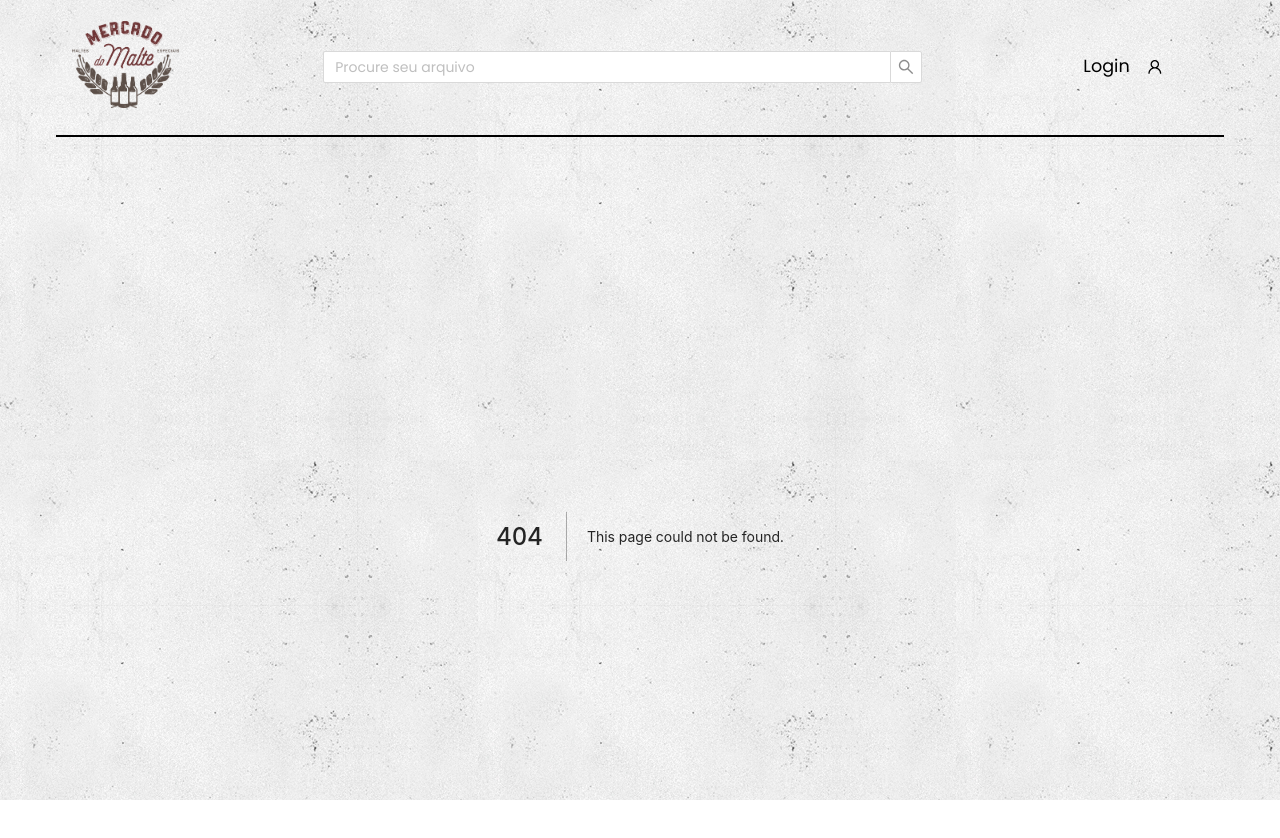
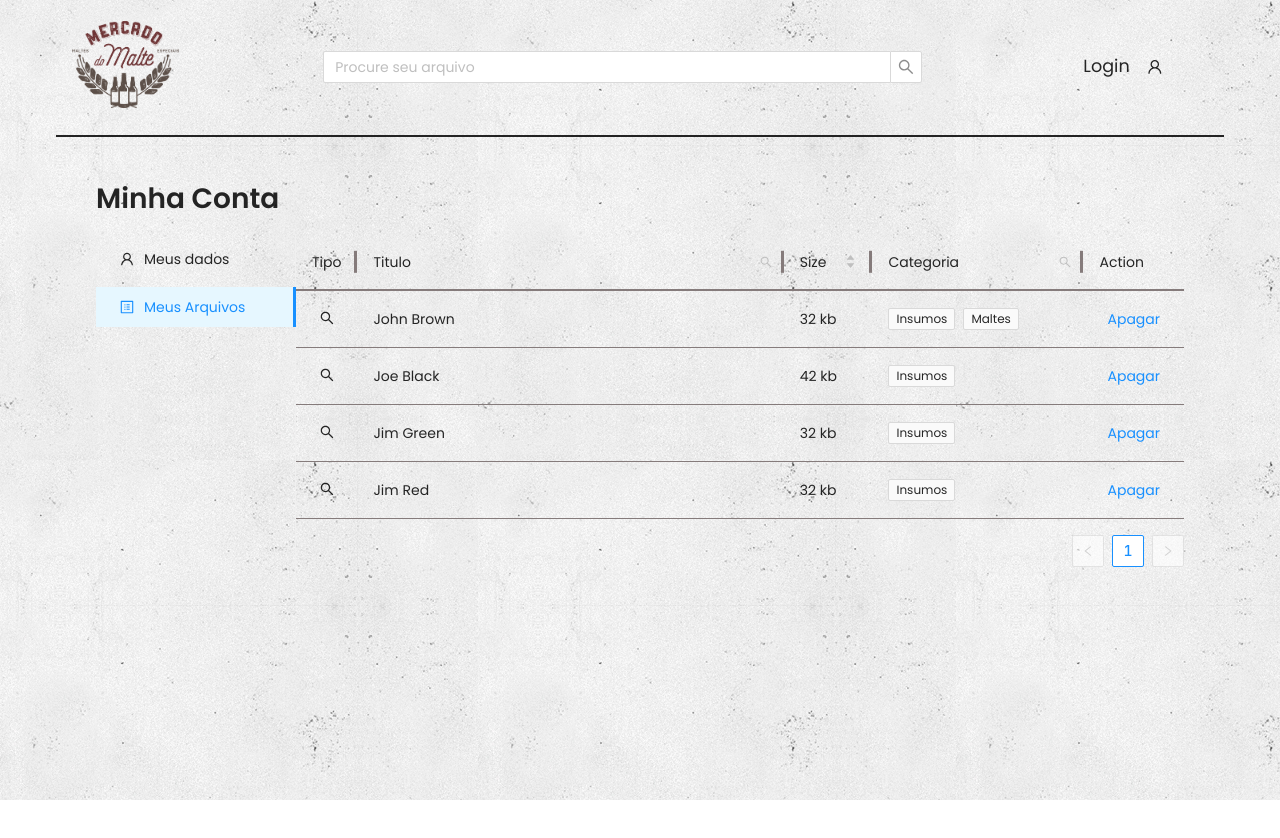
Before and after one commit to wtaiatella/mercdomalte, a Next.js app: page /myaccount in a window 1280 px wide. Before the commit this address had no page. Shown: the top 838 px of the page. After the commit the page ends 800 px from the top, so only its background shows below. Built offline with nearby package versions, Linux system fonts and the light colour scheme.

Commit message:
chore: add myaccount page

```diff
--- /dev/null
+++ b/src/components/UserDashboard/Index.tsx
@@ -0,0 +1,236 @@
+import { SearchOutlined } from '@ant-design/icons';
+import type { InputRef } from 'antd';
+import { Button, Input, Space, Table, Tag, Popconfirm, Modal } from 'antd';
+import type { ColumnsType, ColumnType } from 'antd/lib/table';
+import type { FilterConfirmProps } from 'antd/lib/table/interface';
+import React, { useRef, useState, ReactNode } from 'react';
+import Highlighter from 'react-highlight-words';
+
+import { Container } from './styles';
+
+interface DataType {
+	key: string;
+	icon: ReactNode;
+	title: string;
+	size: number;
+	categories: string[];
+}
+
+type DataIndex = keyof DataType;
+
+export function UserDashboard() {
+	const [searchText, setSearchText] = useState('');
+	const [searchedColumn, setSearchedColumn] = useState('');
+	const searchInput = useRef<InputRef>(null);
+
+	const [data, setData] = useState<DataType[]>([
+		{
+			key: '1',
+			icon: <SearchOutlined />,
+			title: 'John Brown',
+			size: 32,
+			categories: ['Insumos', 'Maltes'],
+		},
+		{
+			key: '2',
+			icon: <SearchOutlined />,
+			title: 'Joe Black',
+			size: 42,
+			categories: ['Insumos'],
+		},
+		{
+			key: '3',
+			icon: <SearchOutlined />,
+			title: 'Jim Green',
+			size: 32,
+			categories: ['Insumos'],
+		},
+		{
+			key: '4',
+			icon: <SearchOutlined />,
+			title: 'Jim Red',
+			size: 32,
+			categories: ['Insumos'],
+		},
+	]);
+
+	const handleSearch = (
+		selectedKeys: string[],
+		confirm: (param?: FilterConfirmProps) => void,
+		dataIndex: DataIndex
+	) => {
+		confirm();
+		setSearchText(selectedKeys[0]);
+		setSearchedColumn(dataIndex);
+	};
+
+	const handleReset = async (clearFilters: () => void) => {
+		clearFilters();
+		setSearchText('');
+	};
+
+	const handleDelete = (key: React.Key) => {
+		const downloadData = data.filter((item) => item.key === key);
+		console.log(downloadData[0].title);
+		<Popconfirm title='Download de arquivo' onConfirm={() => {}}>
+			<a>Sim</a>
+		</Popconfirm>;
+	};
+
+	const getColumnSearchProps = (
+		dataIndex: DataIndex
+	): ColumnType<DataType> => ({
+		filterDropdown: ({
+			setSelectedKeys,
+			selectedKeys,
+			confirm,
+			clearFilters,
+		}) => (
+			<div style={{ padding: 8 }}>
+				<Input
+					ref={searchInput}
+					placeholder={`Buscar ${dataIndex}`}
+					value={selectedKeys[0]}
+					allowClear
+					onChange={(e) =>
+						setSelectedKeys(e.target.value ? [e.target.value] : [])
+					}
+					onPressEnter={() =>
+						handleSearch(
+							selectedKeys as string[],
+							confirm,
+							dataIndex
+						)
+					}
+					//style={{ marginBottom: 8, display: 'block' }}
+					style={{
+						marginBottom: 8,
+						display: 'block',
+						width: '300',
+						padding: '10px',
+					}}
+				/>
+				<Space>
+					<Button
+						type='primary'
+						onClick={() =>
+							handleSearch(
+								selectedKeys as string[],
+								confirm,
+								dataIndex
+							)
+						}
+						icon={<SearchOutlined />}
+						size='small'
+						style={{ width: 90 }}
+					>
+						Buscar
+					</Button>
+					<Button
+						onClick={async () => {
+							clearFilters && (await handleReset(clearFilters));
+							confirm({ closeDropdown: true });
+							setSearchedColumn(dataIndex);
+						}}
+						size='small'
+						style={{ width: 90 }}
+					>
+						Reset
+					</Button>
+				</Space>
+			</div>
+		),
+		filterIcon: (filtered: boolean) => (
+			<SearchOutlined
+				style={{ color: filtered ? '#1890ff' : undefined }}
+			/>
+		),
+		onFilter: (value, record) =>
+			record[dataIndex]
+				.toString()
+				.toLowerCase()
+				.includes((value as string).toLowerCase()),
+
+		onFilterDropdownVisibleChange: (visible) => {
+			if (visible) {
+				setTimeout(() => searchInput.current?.select(), 100);
+			}
+		},
+		render: (text) =>
+			searchedColumn === dataIndex ? (
+				<Highlighter
+					highlightStyle={{ backgroundColor: '#ffc069', padding: 0 }}
+					searchWords={[searchText]}
+					autoEscape
+					textToHighlight={text ? text.toString() : ''}
+				/>
+			) : (
+				text
+			),
+	});
+
+	const columns: ColumnsType<DataType> = [
+		{
+			title: 'Tipo',
+			dataIndex: 'icon',
+			key: 'icon',
+			width: '5%',
+			align: 'center',
+		},
+		{
+			title: 'Titulo',
+			dataIndex: 'title',
+			key: 'title',
+			width: '48%',
+			...getColumnSearchProps('title'),
+		},
+
+		{
+			title: 'Size',
+			dataIndex: 'size',
+			key: 'size',
+			width: '10%',
+			sorter: (a, b) => a.categories.length - b.categories.length,
+			sortDirections: ['descend', 'ascend'],
+			render: (_, { size }) => <>{size} kb</>,
+		},
+		{
+			title: 'Categoria',
+			dataIndex: 'categories',
+			key: 'categories',
+			...getColumnSearchProps('categories'),
+
+			render: (_, { categories }) => (
+				<>
+					{categories.map((category) => {
+						return <Tag key={category}>{category}</Tag>;
+					})}
+				</>
+			),
+		},
+		{
+			title: 'Action',
+			key: 'operation',
+			fixed: 'right',
+			width: 100,
+			render: (_, record: { key: React.Key }) =>
+				data.length >= 1 ? (
+					<Button
+						type='link'
+						size='small'
+						onClick={() => {
+							handleDelete(record.key);
+						}}
+					>
+						Apagar
+					</Button>
+				) : null,
+		},
+	];
+
+	return (
+		<Container>
+			<Table className='tableData' columns={columns} dataSource={data} />
+		</Container>
+	);
+}
--- /dev/null
+++ b/src/components/UserDashboard/styles.ts
@@ -0,0 +1,33 @@
+import styled from 'styled-components';
+
+export const Container = styled.div`
+	.ant-table {
+		background-color: rgba(0, 0, 0, 0) !important;
+	}
+
+	table {
+		thead {
+			tr {
+				th {
+					background-color: rgba(0, 0, 0, 0) !important;
+					border-bottom: 2px solid #857b7b;
+					.ant-table-cell:before {
+						width: 3px;
+					}
+				}
+				th:before {
+					width: 3px !important;
+					background-color: #857b7b !important;
+				}
+			}
+		}
+		tbody {
+			tr {
+				td {
+					background-color: rgba(0, 0, 0, 0) !important;
+					border-bottom: 1px solid #857b7b;
+				}
+			}
+		}
+	}
+`;
--- /dev/null
+++ b/src/components/UserData/index.tsx
@@ -0,0 +1,93 @@
+import Head from 'next/head';
+
+import { Form, Input, Button } from 'antd';
+
+import { Container } from './styles';
+
+import { UserOutlined } from '@ant-design/icons';
+import { MdOutlineEmail } from 'react-icons/md';
+
+export default function UserData() {
+	const onFinish = (values: any) => {
+		console.log('Received values of form: ', values);
+	};
+
+	const onFinishFailed = (errorInfo: any) => {
+		console.log('Failed:', errorInfo);
+	};
+
+	return (
+		<>
+			<Head>
+				<title>MdM - Cadastro</title>
+			</Head>
+			<Container>
+				<h1>Cadastro de usuário</h1>
+				<p>
+					Faça o seu login e tenha acesso a todos os documentos do
+					site.
+				</p>
+				<Form
+					name='register'
+					className='register-form'
+					initialValues={{ remember: false }}
+					labelCol={{ span: 5 }}
+					wrapperCol={{ span: 16 }}
+					onFinish={onFinish}
+					onFinishFailed={onFinishFailed}
+					size='large'
+				>
+					<Form.Item
+						label='Nome'
+						name='name'
+						rules={[
+							{
+								type: 'string',
+								message: 'Por favor, digite seu nome',
+							},
+						]}
+					>
+						<Input
+							prefix={
+								<UserOutlined className='site-form-item-icon' />
+							}
+							placeholder='Digite seu nome'
+						/>
+					</Form.Item>
+
+					<Form.Item wrapperCol={{ offset: 5 }}>
+						<Button
+							type='primary'
+							htmlType='submit'
+							className='login-form-button'
+						>
+							Alterar
+						</Button>
+					</Form.Item>
+
+					<Form.Item
+						label='E-mail'
+						name='email'
+						rules={[
+							{
+								type: 'email',
+							},
+						]}
+					>
+						<Input
+							prefix={
+								<MdOutlineEmail className='site-form-item-icon' />
+							}
+							placeholder='Digite seu e-mail'
+							disabled
+						/>
+					</Form.Item>
+
+					<Form.Item label='Senha' name='passwordMain'>
+						<Button>Quer atualizar sua senha? Clique aqui.</Button>
+					</Form.Item>
+				</Form>
+			</Container>
+		</>
+	);
+}
--- /dev/null
+++ b/src/components/UserData/styles.ts
@@ -0,0 +1,24 @@
+import styled from 'styled-components';
+
+export const Container = styled.div`
+	width: 500px;
+	margin: 0 auto;
+	padding: 0 1rem;
+
+	h1 {
+		padding: 2rem 0 0 0;
+	}
+
+	form {
+		margin-top: 2rem;
+	}
+
+	.ant-form-item-control {
+		max-width: 100%;
+	}
+
+	.ant-form-item-control-input-content {
+		display: flex;
+		justify-content: space-between;
+	}
+`;
--- /dev/null
+++ b/src/pages/myaccount/index.tsx
@@ -0,0 +1,82 @@
+import Head from 'next/head';
+import React, { createElement, useState } from 'react';
+import { MenuProps, Space } from 'antd';
+import { Layout, Menu } from 'antd';
+import { ProfileOutlined, UserOutlined } from '@ant-design/icons';
+
+import { Container } from './styles';
+import { UserDashboard } from '../../components/UserDashboard/Index';
+import UserDada from '../../components/UserData';
+const { Content, Sider } = Layout;
+
+export default function MinhaConta() {
+	const [menuKey, setMenuKey] = useState('2');
+
+	const items: MenuProps['items'] = [UserOutlined, ProfileOutlined].map(
+		(icon, index) => ({
+			key: String(index + 1),
+			icon: React.createElement(icon),
+			label: `nav ${index + 1}`,
+		})
+	);
+
+	const onSelect = ({ key }) => {
+		console.log(key);
+		setMenuKey(key);
+	};
+
+	const menuList: MenuProps['items'] = [
+		{
+			key: '1',
+			icon: createElement(UserOutlined),
+			label: 'Meus dados',
+		},
+		{
+			key: '2',
+			icon: createElement(ProfileOutlined),
+			label: 'Meus Arquivos',
+		},
+	];
+
+	return (
+		<>
+			<Head>
+				<title>MdM - Minha Conta</title>
+			</Head>
+			<Container
+				style={{
+					position: 'relative',
+					height: '100%',
+				}}
+			>
+				<h1>Minha Conta</h1>
+
+				<Layout>
+					<Sider>
+						<Menu
+							//theme='dark'
+
+							mode='inline'
+							defaultSelectedKeys={['2']}
+							style={{
+								height: '100%',
+								width: '200px',
+								position: 'relative',
+							}}
+							items={menuList}
+							onSelect={onSelect}
+						/>
+					</Sider>
+					<Content>
+						{menuKey === '1' && <UserDada />}
+						{menuKey === '2' && <UserDashboard />}
+					</Content>
+				</Layout>
+			</Container>
+		</>
+	);
+}
+
+//<Content>
+
+//</Content>
--- /dev/null
+++ b/src/pages/myaccount/styles.ts
@@ -0,0 +1,17 @@
+import styled from 'styled-components';
+
+export const Container = styled.main`
+	max-width: 1120px;
+	margin: 0 auto;
+	padding: 2.5rem 1rem;
+
+	.ant-layout {
+		background-color: rgba(0, 0, 0, 0);
+	}
+	.ant-layout-sider {
+		background-color: rgba(0, 0, 0, 0);
+	}
+	.ant-menu {
+		background-color: rgba(0, 0, 0, 0);
+	}
+`;
```
